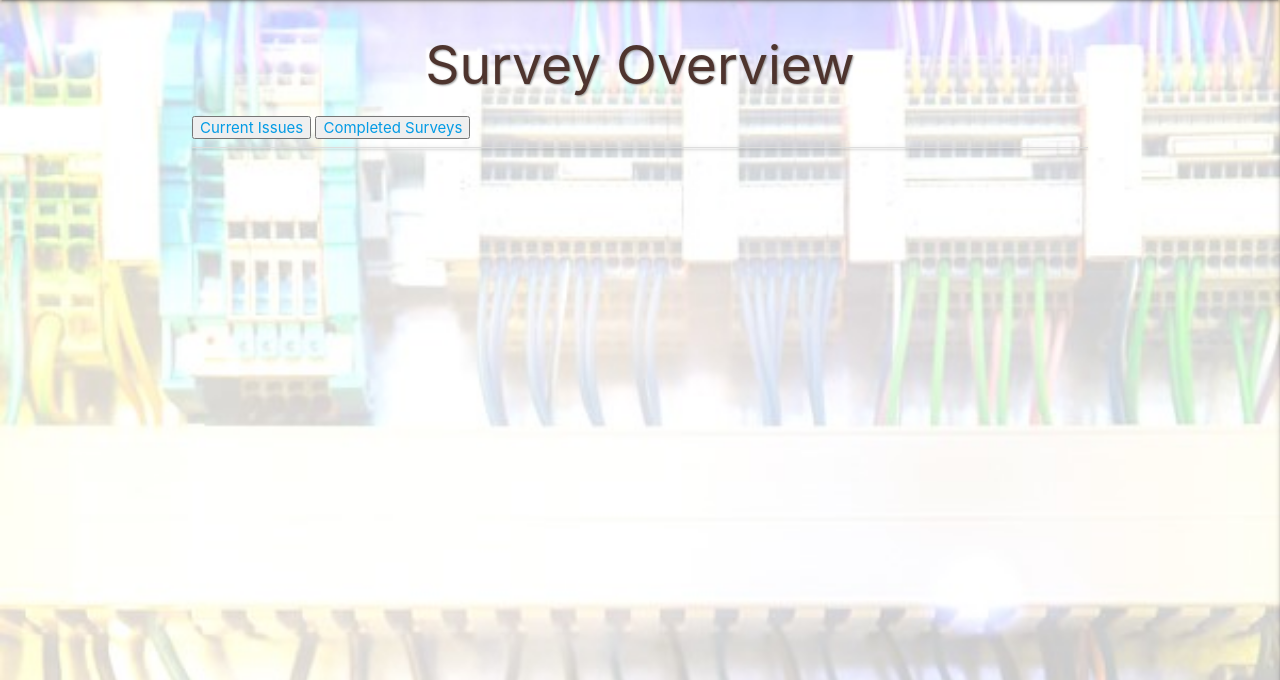
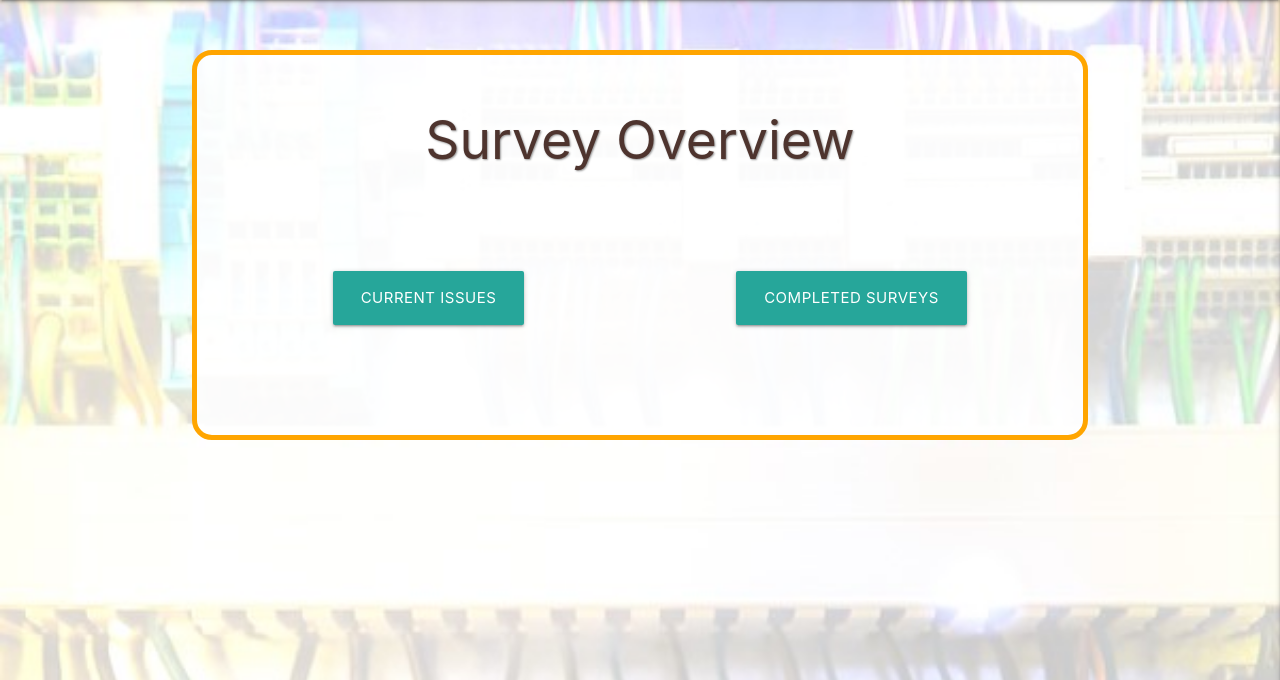
Before and after one commit to Code-Institute-Submissions/STarrant-electrical-survey-db_NovResub, a Flask app: page / in a window 1280 px wide. Shown: the part 64-744 px from the top of the page. Run offline with Flask 2, Linux system fonts and the light colour scheme; data that the repository does not hold is empty; some libraries are stand-ins or nearby versions.

Commit message:
Feat:  Buttons to completed surveys and issues added, room list removed, .main-element added

```diff
--- a/templates/overview.html
+++ b/templates/overview.html
@@ -1,26 +1,18 @@
 {% extends "base.html" %}
 {% block content %}
 
-    <h2 class="center-align brown-text text-darken-3 heading-text-shadow"> Survey Overview</h2>
-    <button><a href="{{ url_for('issue_list') }}">Current Issues</a></button>
-    <button><a href="{{ url_for('survey_list') }}">Completed Surveys</a></button>
-    <ul class="collapsible">
-        {% for room in rooms %}
-        <li>
-            <div class="collapsible-header row">
-                <div class="col s12">
-                    <i class="fas fa-caret-down"></i>
-                    <strong>{{ room.roomRef }}</strong>
+    <div class="main-element padding-top-20 padding-bottom-50 padding-left-20 padding-right-20 margin-top-50">
+        <h2 class="center-align brown-text text-darken-3 heading-text-shadow"> Survey Overview</h2>
+        <div class="div container">
+            <div class="row padding-top-50 padding-bottom-30">
+                <div class="col s12 m6 center-align padding-top-30 padding-bottom-30 margin-top-30 margin-bottom-30">
+                    <a href="{{ url_for('issue_list') }}" class="btn-large">Current Issues</a>
+                </div>
+                <div class="col s12 m6 center-align padding-top-30 padding-bottom-30 margin-top-30 margin-bottom-30">
+                    <a a href="{{ url_for('survey_list') }}" class="waves-light btn-large">Completed Surveys</a>
                 </div>
             </div>
-            <div class="collapsible-body">
-                <p><strong>Room Reference:  </strong>{{ room.roomRef }}</p>
-                <p><strong>Room Description:  </strong>{{ room.roomDesc }}</p>
-                <p><strong>Room Type:  </strong>{{ room.roomType }}</p>
-                <p><strong>Highest Voltage:  </strong>{{ room.roomVolts }}</p>
-            </div>
-        </li>
-        {% endfor %}
-      </ul>
+        </div>
+    </div>
 
 {% endblock %}
```
